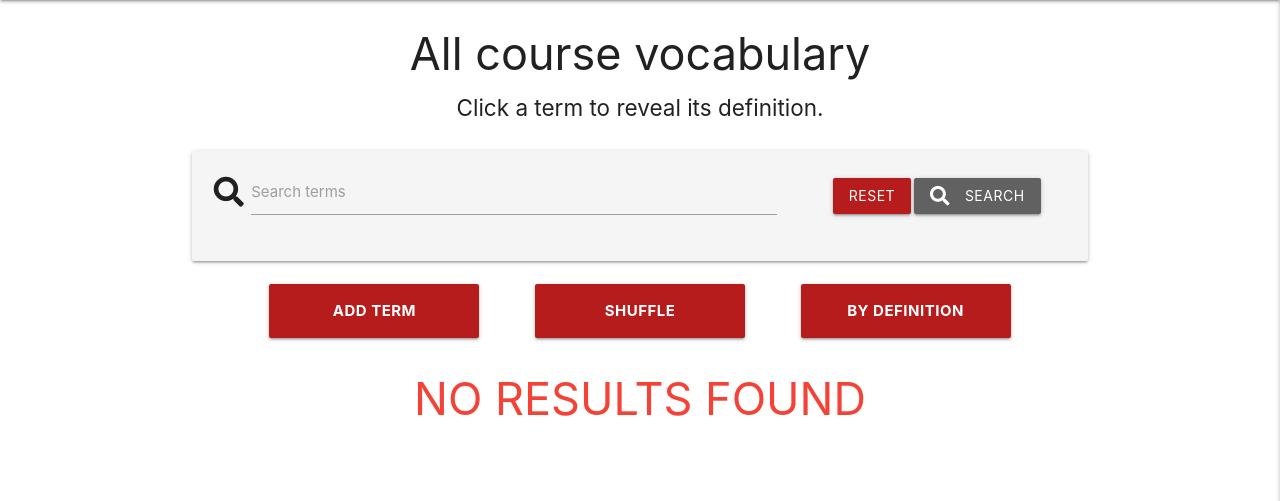
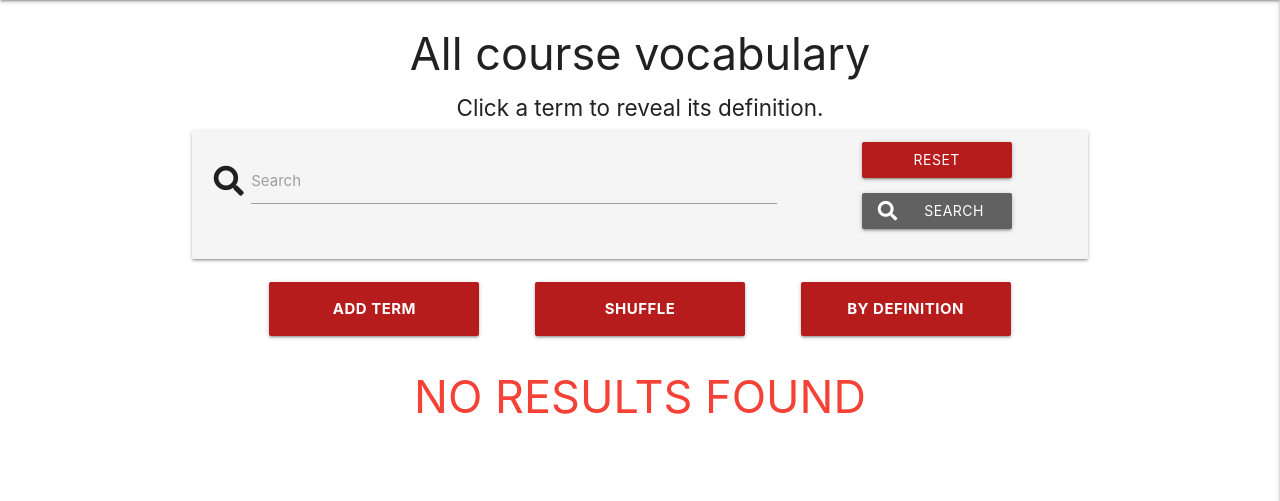
Before and after one commit to RossClarkScotland/Automotive_Vocab_Trainer, a Flask app: page /search in a window 1280 px wide. Shown: the part 71-572 px from the top of the page. Run offline with Flask 2, Linux system fonts and the light colour scheme; the visitor is signed in with stand-in values (Sample User, id 1); data that the repository does not hold is empty; some libraries are stand-ins or nearby versions.

Commit message:
Resize search btns and search panel

```diff
--- a/static/css/style.css
+++ b/static/css/style.css
@@ -95,6 +95,11 @@ nav .brand-logo {
     margin-top: 2rem;
 }
 
+.search-btn {
+    width: 10rem;
+    margin: 0.5rem;
+}
+
 .terms-btn {
     margin: 0.5rem auto 0.5rem auto;
     width: 14rem;
@@ -102,14 +107,14 @@ nav .brand-logo {
     font-weight: 700;
 }
 
-.card-panel {
-    margin: .25rem 0 .25 0;
+.search-panel {
+    margin: .25rem 0 1rem 0;
     padding: .2rem;
 }
 
 .collapsible-header {
     margin: 0.5rem;
-    line-height: 5rem;
+    line-height: 2.5rem;
 }
 
 .definition {
--- a/templates/terms.html
+++ b/templates/terms.html
@@ -4,17 +4,17 @@
     <h5 class="center-align">Click a term to reveal its definition.</h5>
 
     <!--Search field: short minlength as students may search acronyms/initialisms-->
-    <div class="row card-panel grey lighten-4 search">
+    <div class="row card-panel search-panel grey lighten-4 search">
         <form action="{{ url_for('search') }}" method="post" class="col s12">
             <div class="row valign-wrapper center-align">
                 <div class="input-field col s12 m8">
                     <i class="fas fa-search prefix light-red-text text-darken-4"></i>
                     <input type="text" class="validate" name="query" id="query" minlength="2" required>
-                    <label for="query">Search terms</label>
+                    <label for="query">Search</label>
                 </div>
                 <div class="col s12 m4">
-                    <a href="{{ url_for('get_terms') }}" class="red darken-4 btn">Reset</a>
-                    <button type="submit" class="grey darken-2 btn">
+                    <a href="{{ url_for('get_terms') }}" class="red darken-4 btn search-btn">Reset</a>
+                    <button type="submit" class="grey darken-2 btn search-btn">
                         <i class="fas fa-search left"></i> Search
                     </button>
                 </div>
```
Also changed, not shown: templates/definitions_first.html (+4 -4 lines).
